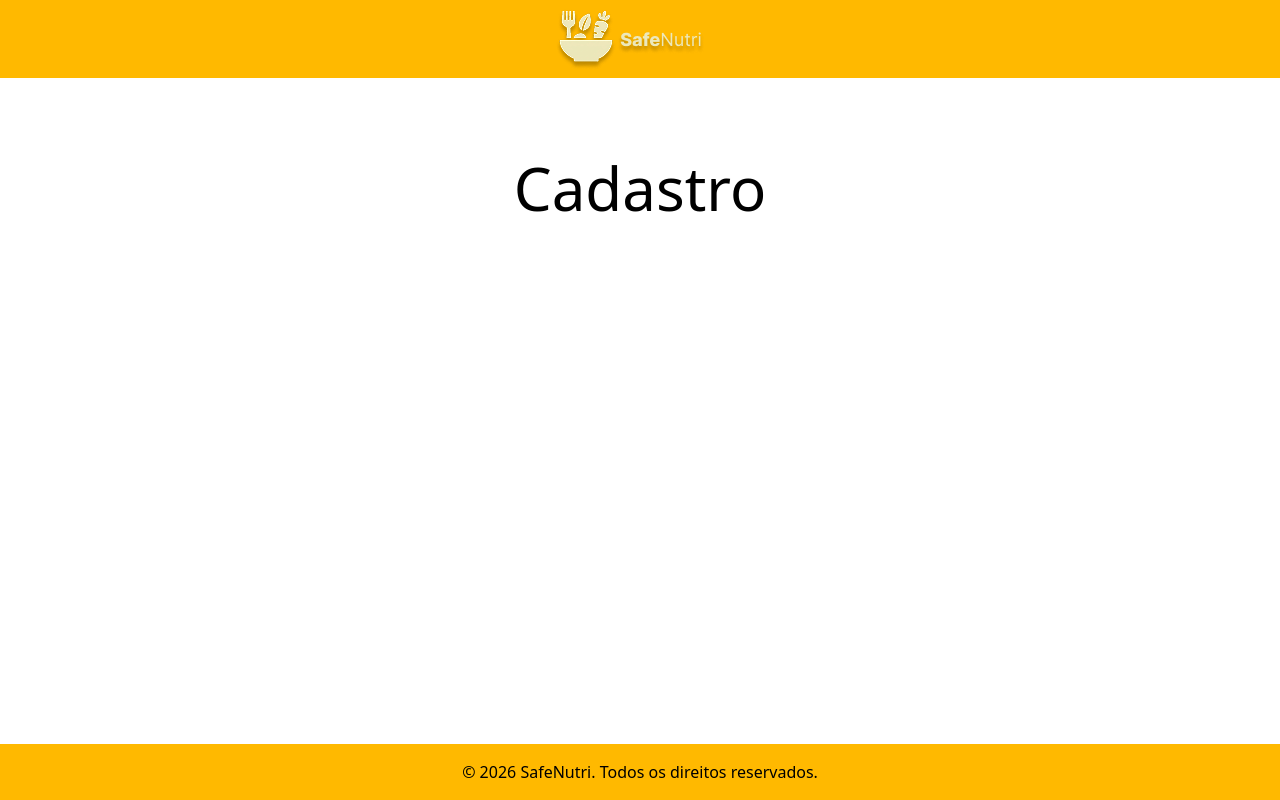
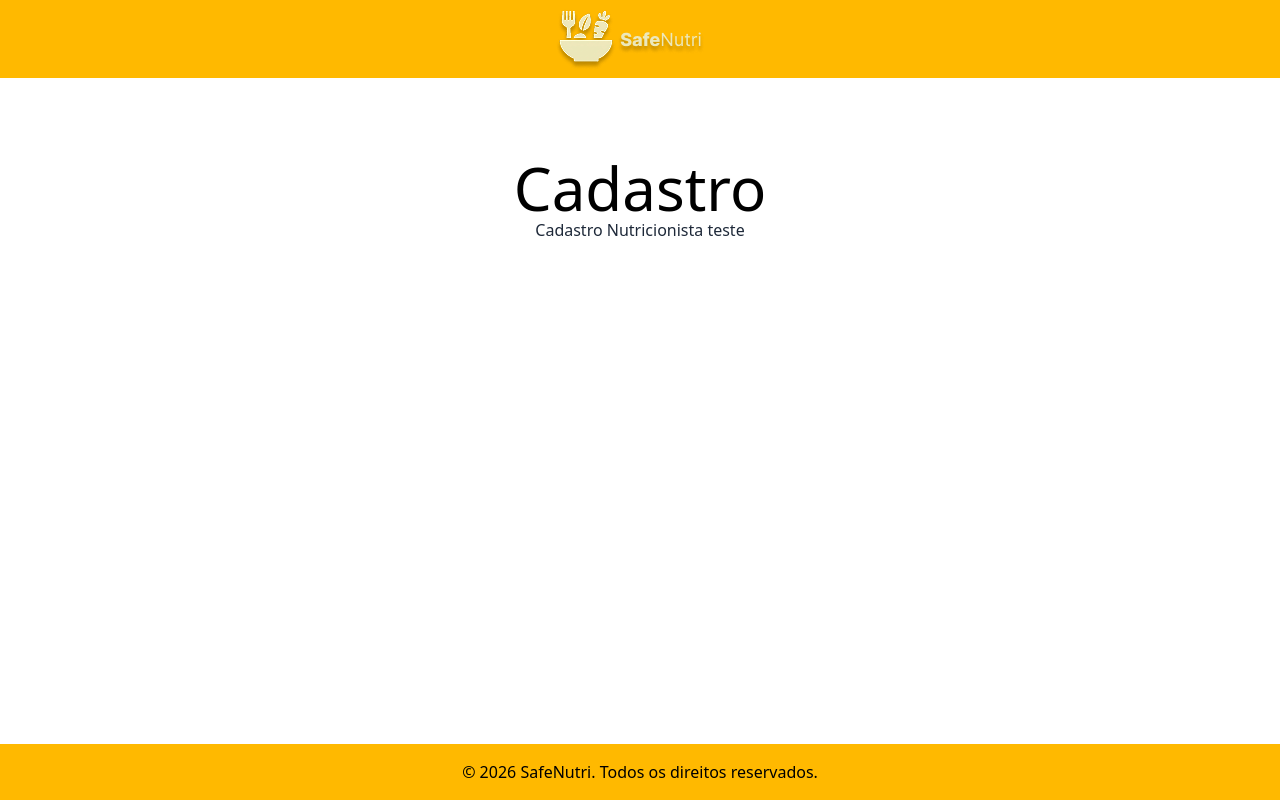
Before and after one commit to SafeNutri-IFTM/safenutri-front, an Angular app: page /user/register in a window 1280 px wide. Built offline with nearby package versions, Linux system fonts and the light colour scheme.

Commit message:
fix: ajustes nas features de cadastro

```diff
--- a/src/app/features/nutricionista/cadastro-nutri/cadastro-nutri.component.html
+++ b/src/app/features/nutricionista/cadastro-nutri/cadastro-nutri.component.html
@@ -0,0 +1,10 @@
+<div class="min-h-screen flex flex-col">
+    <app-navbar-login></app-navbar-login>
+
+    <div class="flex-1 container pb-6 mx-auto text-center">
+
+        <h1 class="text-6xl mt-20">Cadastro Nutricionista</h1>
+    </div>
+
+    <app-footer></app-footer>
+</div>
--- a/src/app/features/nutricionista/cadastro-nutri/cadastro-nutri.component.ts
+++ b/src/app/features/nutricionista/cadastro-nutri/cadastro-nutri.component.ts
@@ -3,6 +3,8 @@ import { CommonModule } from '@angular/common';
 import { ReactiveFormsModule, FormsModule } from '@angular/forms';
 import { MatIconModule } from '@angular/material/icon';
 import { RouterModule } from '@angular/router';
+import { FooterComponent } from "../../../components/footer/footer.component";
+import { NavbarLoginComponent } from '../../../components/navbar-login/navbar-login.component';
 
 @Component({
     selector: 'app-cadastro-nutricionista',
@@ -13,6 +15,8 @@ import { RouterModule } from '@angular/router';
         FormsModule,
         MatIconModule,
         RouterModule,
+        NavbarLoginComponent,
+        FooterComponent
     ],
     templateUrl: './cadastro-nutri.component.html',
     styleUrl: './cadastro-nutri.component.css'
--- a/src/app/features/user/cadastro-user/cadastro-user.component.html
+++ b/src/app/features/user/cadastro-user/cadastro-user.component.html
@@ -5,6 +5,9 @@
 
         <h1 class="text-6xl mt-20">Cadastro</h1>
 
+        <a routerLink="/nutri/register" routerLinkActive="active">
+            <p class="text-gray-800 hover:text-gray-600 mx-4">Cadastro Nutricionista teste</p>
+        </a>
     </div>
 
     <app-footer></app-footer>
```
Also changed, not shown: package.json (+9 -9 lines).
